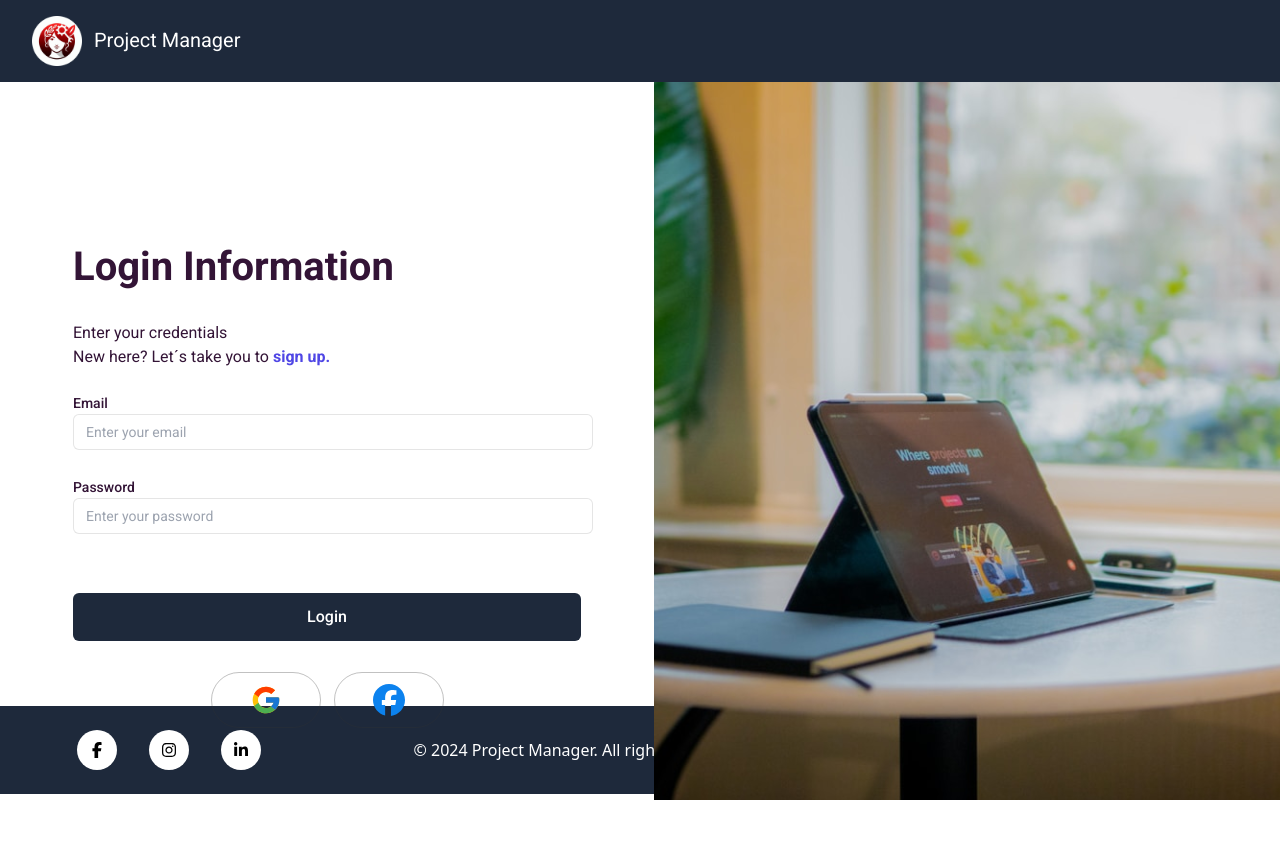
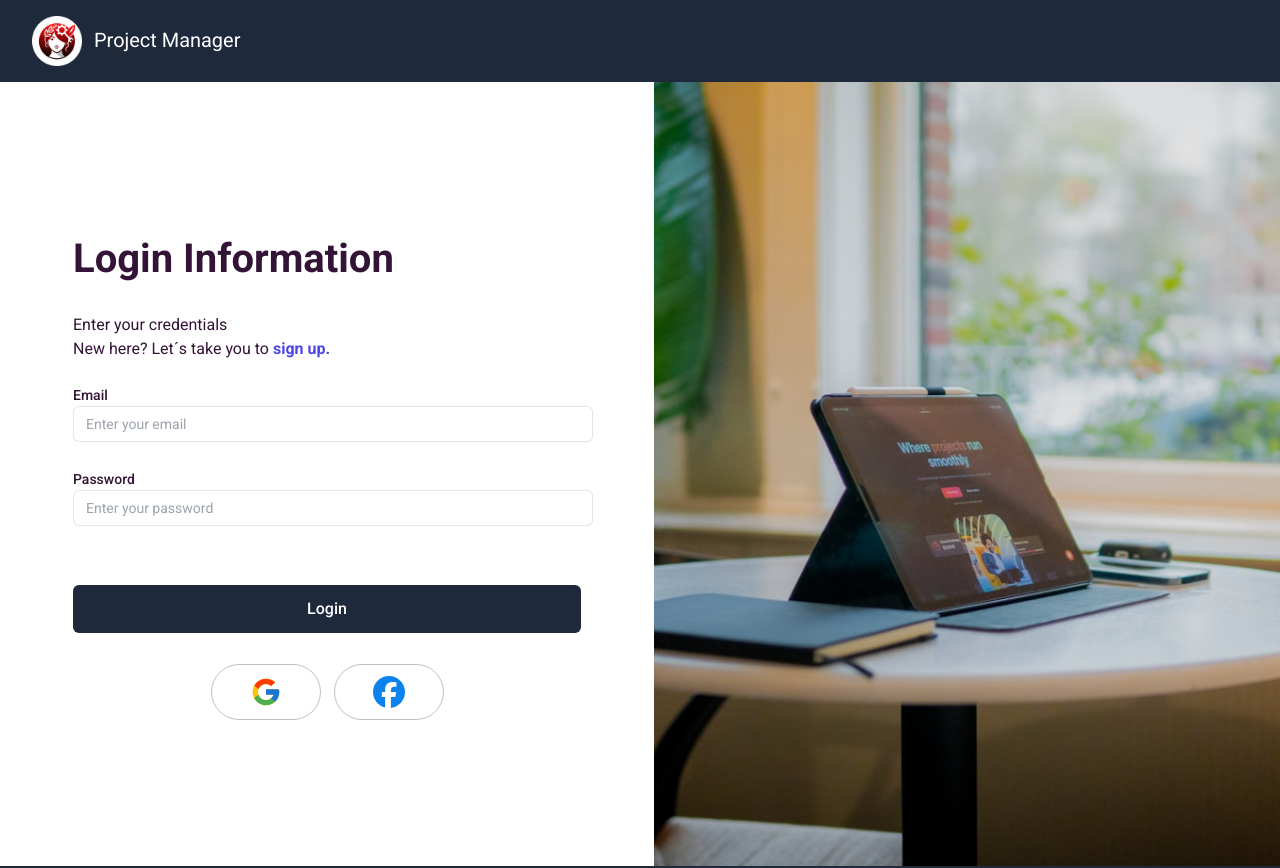
Before and after one commit to amiranda1911/project-manager-v2, a React (Vite) app: page /login in a window 1280 px wide. Shown: the top 868 px of the page. Before the commit the page ends 800 px from the top, so only its background shows below. Built offline with nearby package versions, Linux system fonts and the light colour scheme; no server answers.

Commit message:
style: fix Login Page

```diff
--- a/src/pages/LoginPage/LoginPage.tsx
+++ b/src/pages/LoginPage/LoginPage.tsx
@@ -23,25 +23,25 @@ const LoginPage = () => {
         <MainHeader pageType="page2" />
       </header>
 
-    <main className=" min-h-[39rem] lg:h-[39rem]">
+    <main className=" min-h-[49rem] lg:h-[39.063rem]">
         <div className=" min-h-screen lg:flex " >
 
             {/* Background image */}
-            <div className="relative bg-cover bg-center h-screen min-h-[49rem] lg:w-[39.125rem] lg:h-auto lg:order-2" style={{ backgroundImage: `url('LoginImg.svg')` }}>
+            <div className="relative bg-cover bg-center h-screen min-h-[49rem] lg:w-[39.125rem] lg:h-[39.063rem] lg:order-2" style={{ backgroundImage: `url('LoginImg.svg')` }}>
             </div>
 
             {/* Translucent background */}
-            <div className="absolute inset-0 bg-white opacity-70 h-screen min-h-[51rem] mt-16 lg:hidden">
+            <div className="absolute inset-0 bg-white opacity-70 h-screen min-h-[49.5rem] md:min-h-[50.2rem] mt-16 lg:hidden">
             </div>
 
             {/*White Square */}
-            <div className="flex items-center justify-center w-[22.063rem]h-[38rem] bg-white absolute inset-0 m-auto mt-32 md:mt-36 rounded-[1.875rem]
+            <div className="flex items-center justify-center w-[22.063rem] h-[38rem] bg-white absolute inset-0 m-auto mt-32 md:mt-36 rounded-[1.875rem]
             md:w-[41rem] md:h-[39rem] lg:hidden">
             </div>
 
             {/*All the info in white space */}
             <div className="flex items-center justify-center w-[22.063rem] h-[39rem] absolute inset-0 m-auto mt-20
-            md:w-[41rem] md:h-[39rem] lg:w-auto lg:static lg:mt-auto lg:order-1">
+            md:w-[41rem] md:h-[39rem] lg:w-auto lg:static lg:mt-20 lg:order-1">
 
                 <div>
                     <section className="leading-[1.5] pb-[1.5rem]">
@@ -62,7 +62,7 @@ const LoginPage = () => {
         </div>
     </div>
     </main>
-    <footer className="z-10">
+    <footer className="z-10 ">
         <MainFooter />
       </footer>
     </>
```
